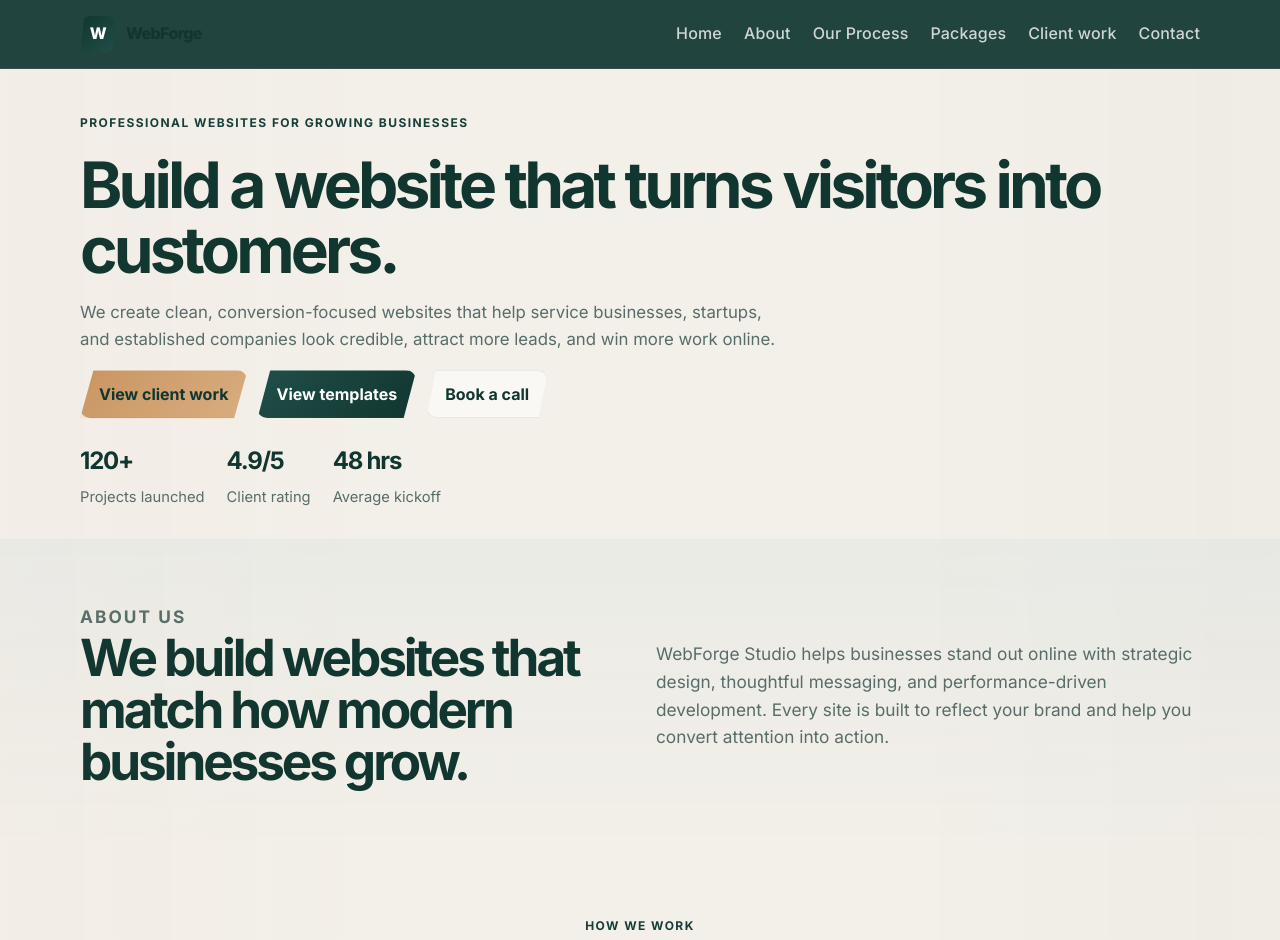
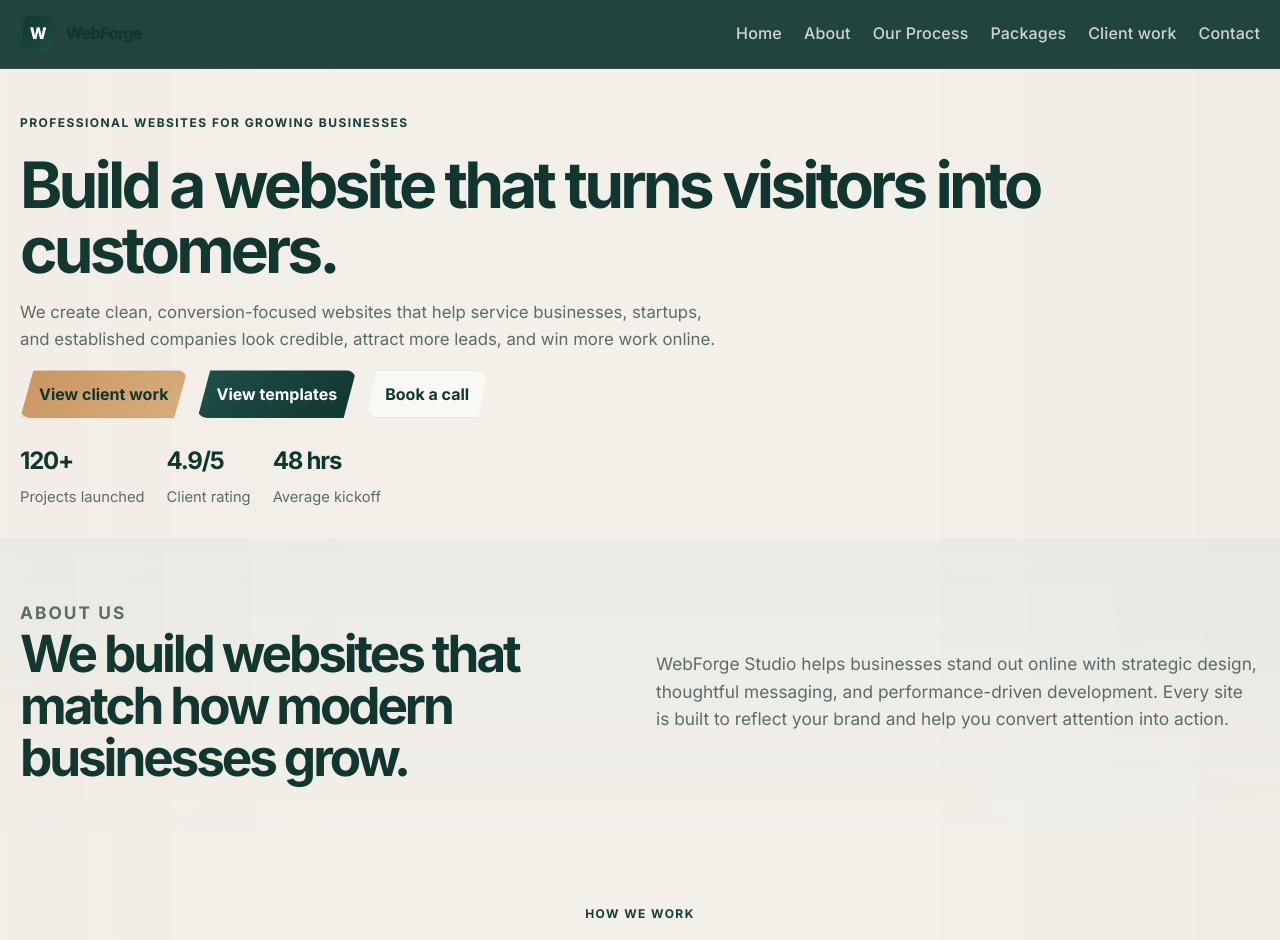
Before and after one commit to Cotoc-Ianis/BusinessSite, a plain HTML site: page index.html in a window 1280 px wide. Shown: the top 940 px of the page. Drawn offline with Linux system fonts and the light colour scheme.

Commit message:
final commit without pro

```diff
--- a/styles.css
+++ b/styles.css
@@ -94,12 +94,12 @@ button {
 }
 
 .container {
-  width: min(1120px, calc(100% - 32px));
+  width: min(1240px, calc(100% - 28px));
   margin: 0 auto;
 }
 
 .section {
-  padding: 64px 0;
+  padding: 60px 0;
 }
 
 .site-header {
@@ -117,7 +117,7 @@ button {
   align-items: center;
   justify-content: space-between;
   min-height: 68px;
-  gap: 16px;
+  gap: 14px;
 }
 
 .logo {
```
